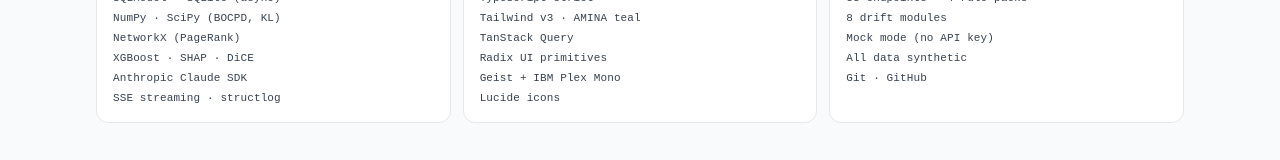
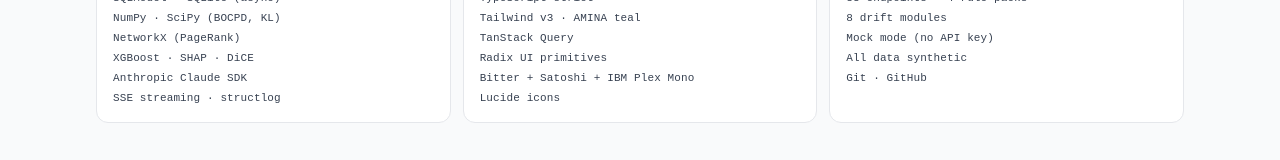
Before and after one commit to SteveDok22/Swisshacks-2026, a Next.js app in the folder frontend/: page /about in a window 1280 px wide. Shown: the part 2929-3089 px from the top of the page. Built offline with nearby package versions, Linux system fonts and the light colour scheme.

Commit message:
docs(about): update font stack to Bitter + Satoshi + IBM Plex Mono

```diff
--- a/frontend/src/app/about/page.tsx
+++ b/frontend/src/app/about/page.tsx
@@ -260,7 +260,7 @@
                 "Tailwind v3 · AMINA teal",
                 "TanStack Query",
                 "Radix UI primitives",
-                "Geist + IBM Plex Mono",
+                "Bitter + Satoshi + IBM Plex Mono",
                 "Lucide icons",
               ]}
             />
```
